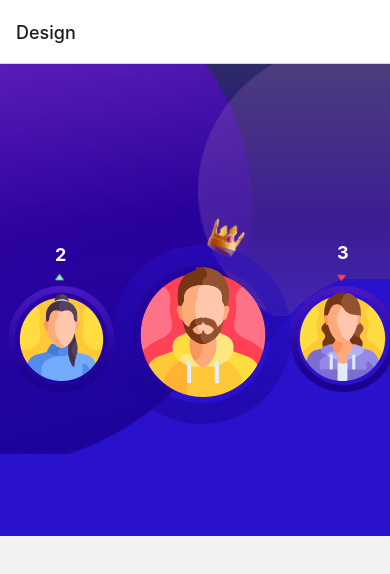
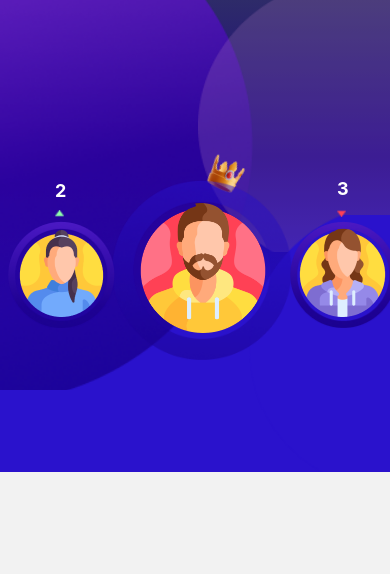
Before and after one commit to Rahul65241/New-App, a React Native app: screen / in a window 390 px wide. Shown: the top 574 px of the page. Built offline with nearby package versions, Linux system fonts and the light colour scheme.

Commit message:
header removed

```diff
--- a/App.js
+++ b/App.js
@@ -1,19 +1,24 @@
 import { StatusBar } from 'expo-status-bar';
 import * as React from 'react';
-import {NavigationContainer} from '@react-navigation/native';
-import {createNativeStackNavigator} from '@react-navigation/native-stack';
-import Design from './Design';
+import { NavigationContainer } from '@react-navigation/native';
+import { createNativeStackNavigator } from '@react-navigation/native-stack';
+import Design from './design';
+
 
 const Stack = createNativeStackNavigator();
 
 export default function App() {
   return (
     <NavigationContainer>
-    <Stack.Navigator>
+      <Stack.Navigator
+        screenOptions={{
+          headerShown: false
+        }}
+      >
         <Stack.Screen
           name="Design"
           component={Design}
-        options={{title: 'Design'}}
+          options={{ title: 'Design' }}
         />
       </Stack.Navigator>
     </NavigationContainer>
```
Lines whose indentation alone changed are shown as unchanged.
